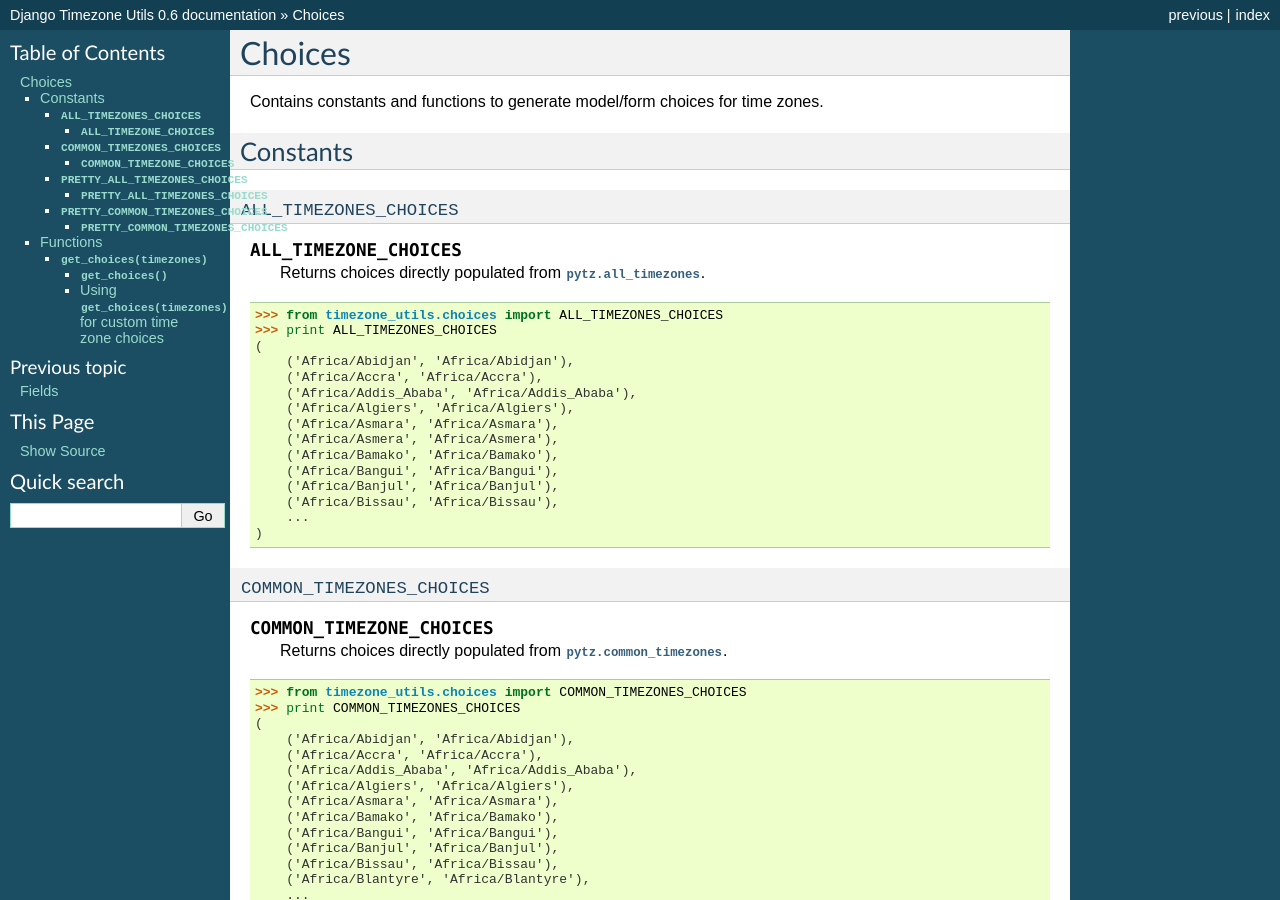
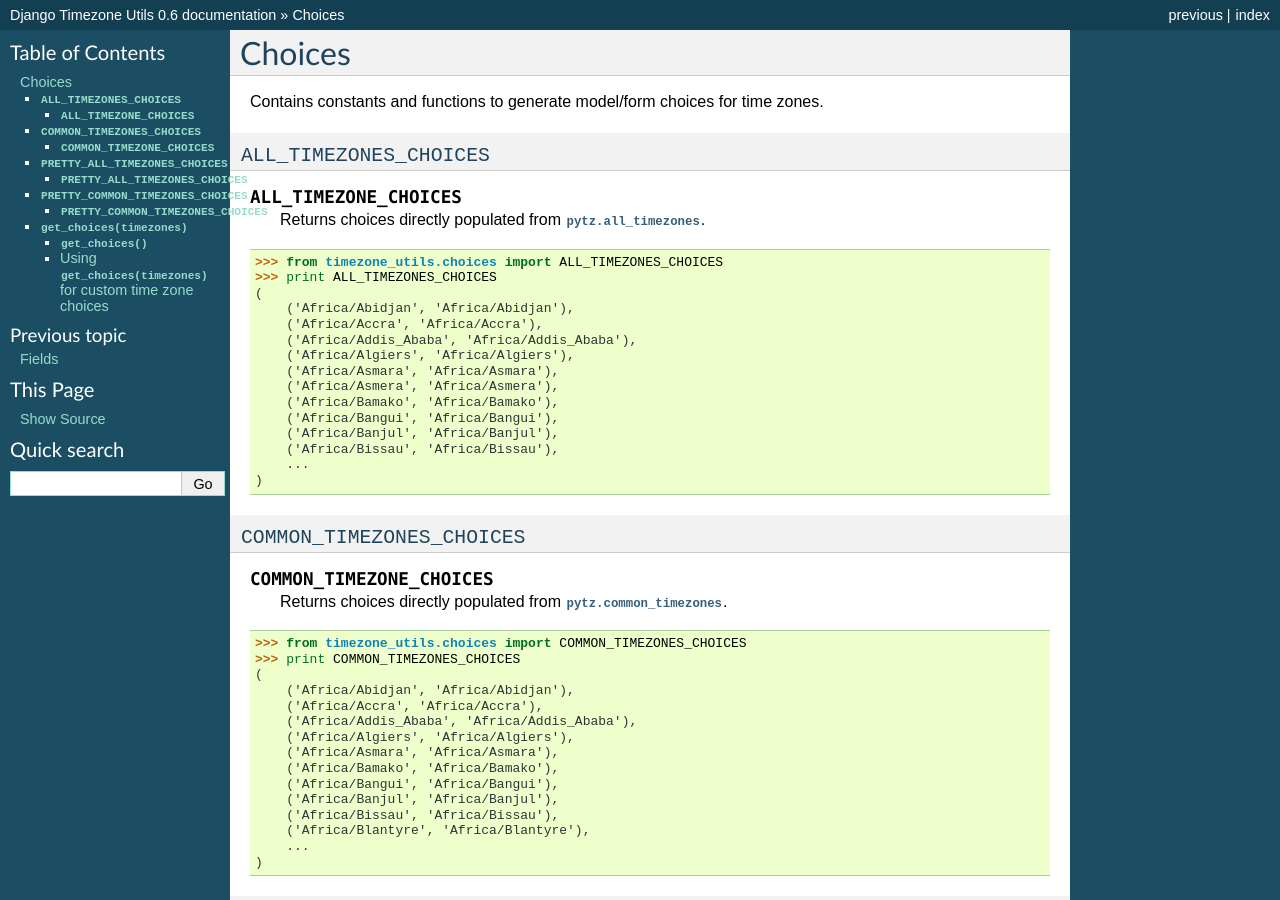
Before and after one commit to michaeljohnbarr/django-timezone-utils, a Sphinx documentation site: the page built from docs/choices.rst, in a window 1280 px wide and 900 px high. Built offline with Sphinx 7.4.7, drawn with Linux system fonts in a browser that asks for light colours.

Commit message:
Fixing documentation to be more readable.

```diff
--- a/docs/choices.rst
+++ b/docs/choices.rst
@@ -2,9 +2,6 @@
 Choices
 =======
 Contains constants and functions to generate model/form choices for time zones.
-
-Constants
-=========
 
 ``ALL_TIMEZONES_CHOICES``
 -------------------------
@@ -110,9 +107,6 @@ Constants
         ...
     )
 
-Functions
-=========
-
 ``get_choices(timezones)``
 --------------------------
 .. py:function:: get_choices(timezones)
--- a/docs/index.rst
+++ b/docs/index.rst
@@ -8,7 +8,7 @@ Contents
 ========
 
 .. toctree::
-   :maxdepth: 1
+   :maxdepth: 2
 
    setup
    fields
```
